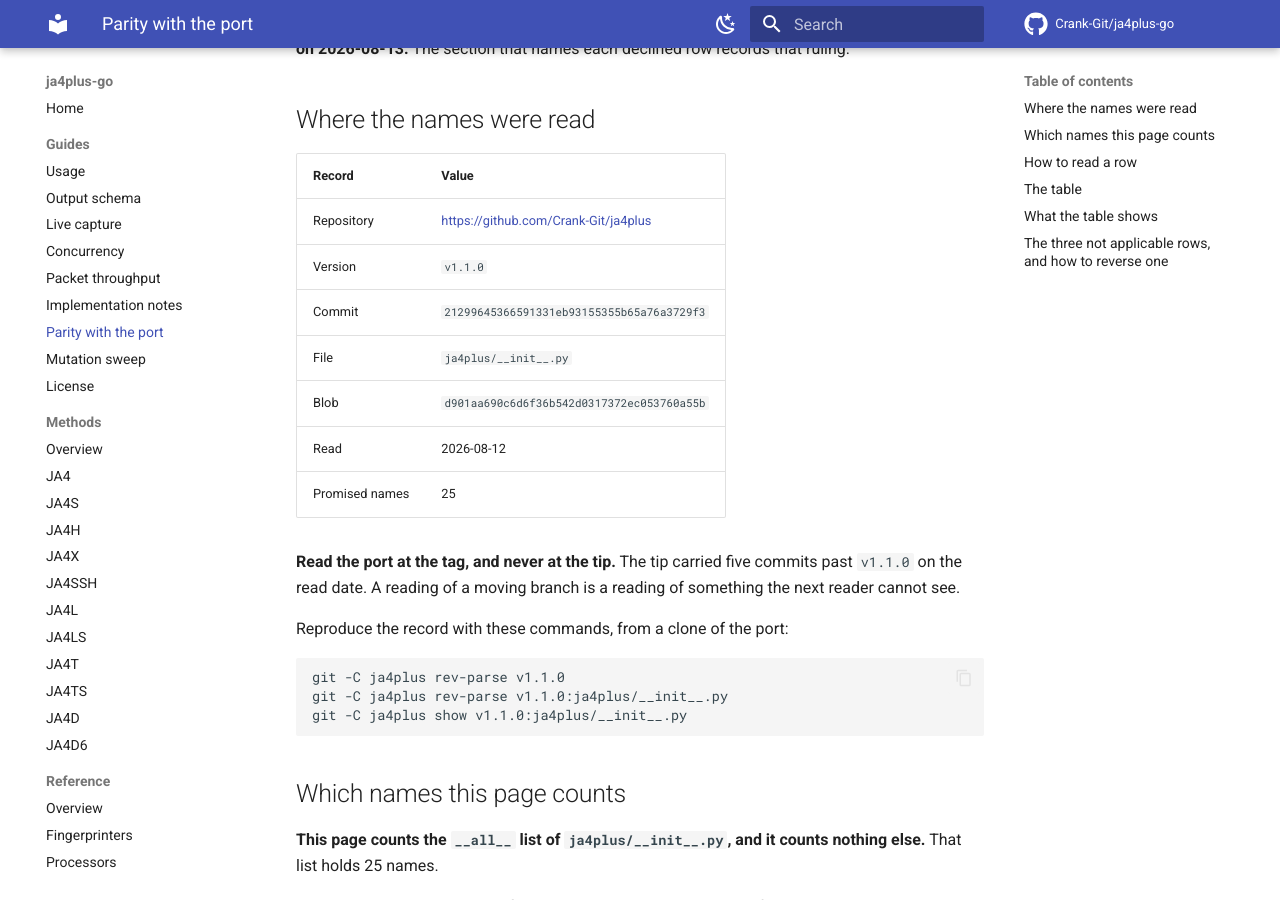
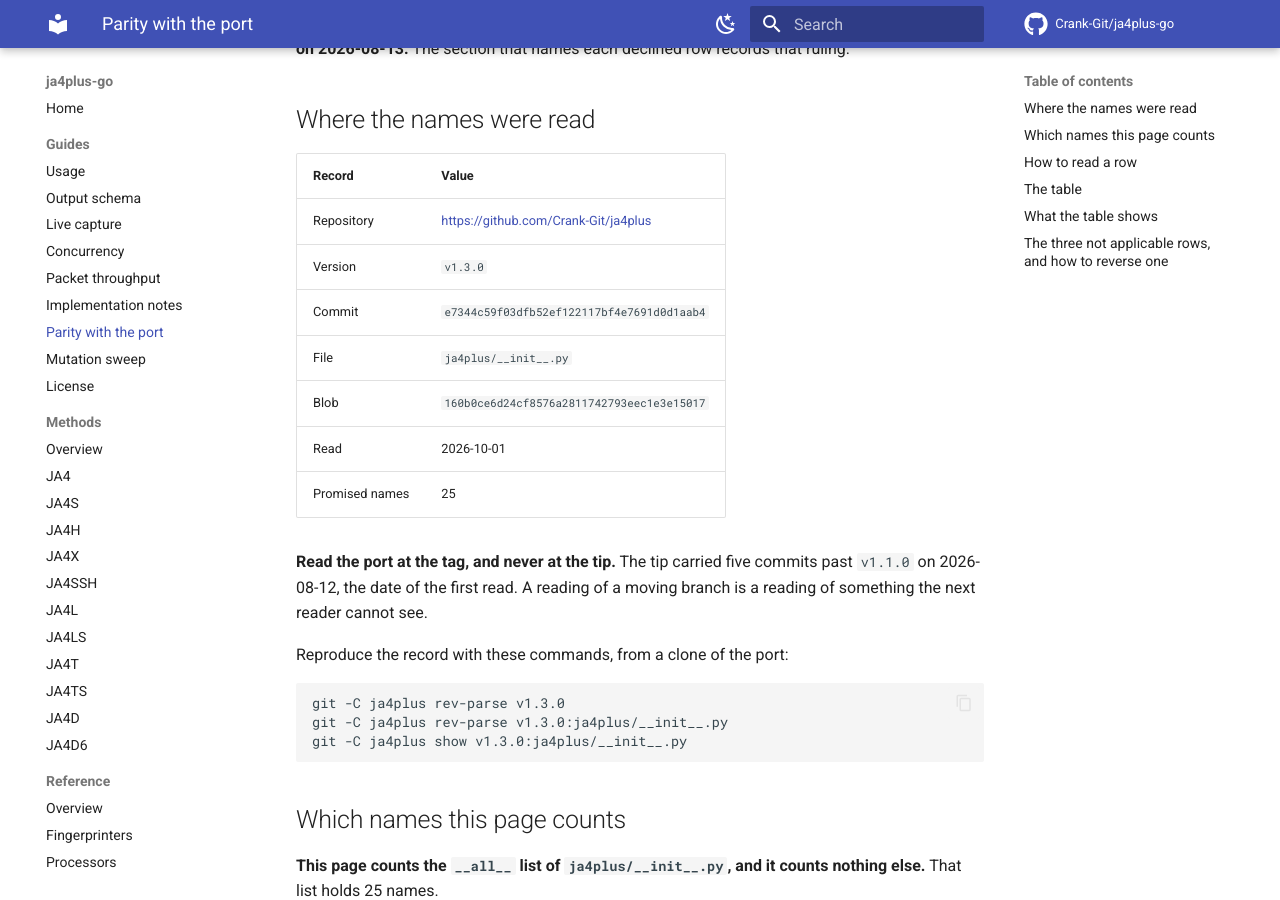
Before and after one commit to Crank-Git/ja4plus-go, an MkDocs documentation site: the page built from docs/parity.md, in a window 1280 px wide and 900 px high, scrolled down 313 px. Built offline with MkDocs 1.6.1 and Material for MkDocs 9.7.7, drawn with Linux system fonts in a browser that asks for light colours; comment, search, counter and statistics services are not loaded; some of the changed text lies outside the part shown.

Commit message:
docs(parity): read the port at v1.3.0 (#797) [skip ci]
v1.3.0 points at e7344c59f03dfb52ef122117bf4e7691d0d1aab4, read on
2026-10-01 UTC. The __all__ list of ja4plus/__init__.py names the same
25 names in the same order, and its blob is now 160b0ce6.

Co-Authored-By: Claude Opus 5.5 <noreply@anthropic.com>

````diff
--- a/docs/parity.md
+++ b/docs/parity.md
@@ -15,23 +15,23 @@ declined row records that ruling.
 | Record | Value |
 |---|---|
 | Repository | <https://github.com/Crank-Git/ja4plus> |
-| Version | `v1.1.0` |
-| Commit | `21299645366591331eb93155355b65a76a3729f3` |
+| Version | `v1.3.0` |
+| Commit | `e7344c59f03dfb52ef122117bf4e7691d0d1aab4` |
 | File | `ja4plus/__init__.py` |
-| Blob | `d901aa690c6d6f36b542d0317372ec053760a55b` |
-| Read | 2026-08-12 |
+| Blob | `160b0ce6d24cf8576a2811742793eec1e3e15017` |
+| Read | 2026-10-01 |
 | Promised names | 25 |
 
 **Read the port at the tag, and never at the tip.** The tip carried five commits past
-`v1.1.0` on the read date. A reading of a moving branch is a reading of something the next
+`v1.1.0` on 2026-08-12, the date of the first read. A reading of a moving branch is a reading of something the next
 reader cannot see.
 
 Reproduce the record with these commands, from a clone of the port:
 
 ```
-git -C ja4plus rev-parse v1.1.0
-git -C ja4plus rev-parse v1.1.0:ja4plus/__init__.py
-git -C ja4plus show v1.1.0:ja4plus/__init__.py
+git -C ja4plus rev-parse v1.3.0
+git -C ja4plus rev-parse v1.3.0:ja4plus/__init__.py
+git -C ja4plus show v1.3.0:ja4plus/__init__.py
 ```
 
 ## Which names this page counts
@@ -181,7 +181,7 @@ freeze a breaking change, so a reader reverses it before the freeze.
 
 ## What this page does not record
 
-**A name the port adds after 2026-08-12 reaches no test on this page.** No test here reads
+**A name the port adds after `v1.3.0` reaches no test on this page.** No test here reads
 the port, because a cross-language test rig couples two repositories that move at different
 speeds.
 
@@ -206,4 +206,4 @@ register row `JA4X on a stream that a proxy tunnel carries` records the closure.
 the key log names each answer a Go question, and no row of the table reaches them.
 
 Verified against: <https://github.com/Crank-Git/ja4plus> (`ja4plus/__init__.py` at
-`v1.1.0`, blob `d901aa690c6d6f36b542d0317372ec053760a55b`, retrieved 2026-08-12).
+`v1.3.0`, blob `160b0ce6d24cf8576a2811742793eec1e3e15017`, retrieved 2026-10-01).
````
Also changed, not shown: .claude/rules/parity.md (+1 -1 lines), 1 other file.
